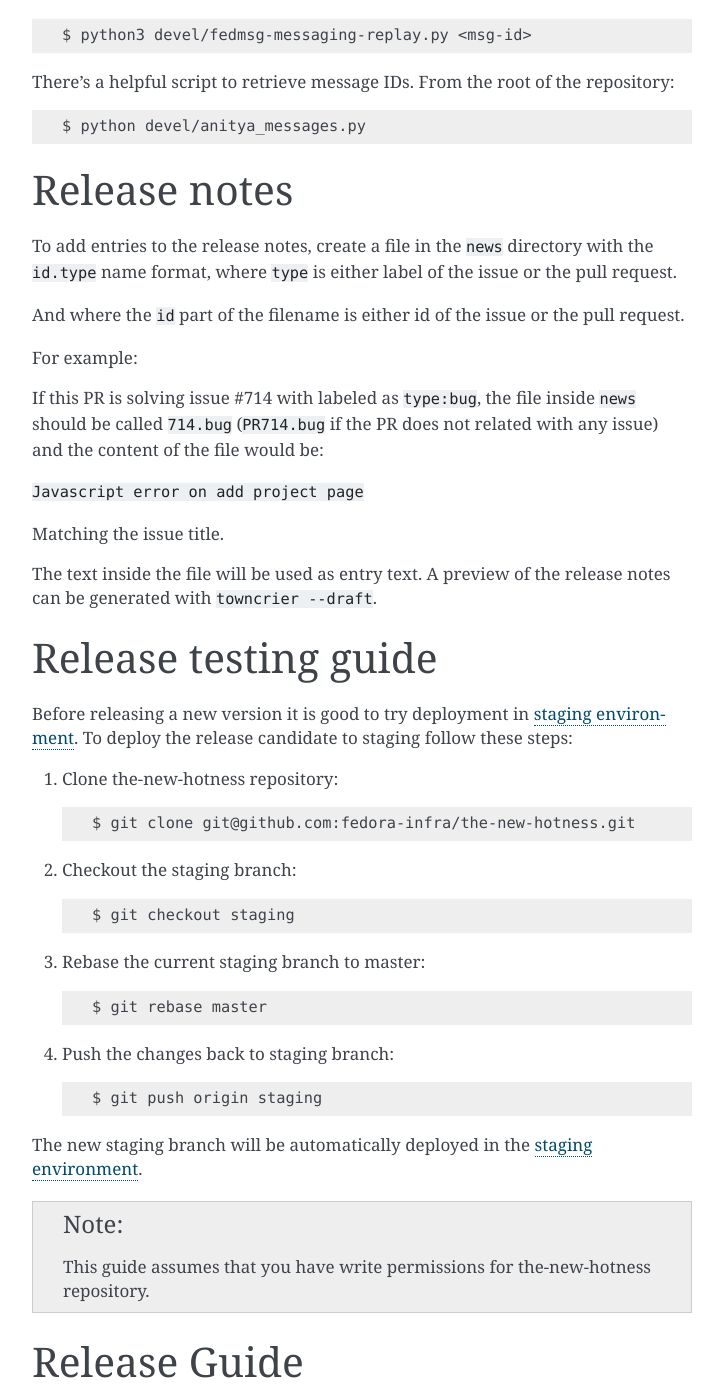
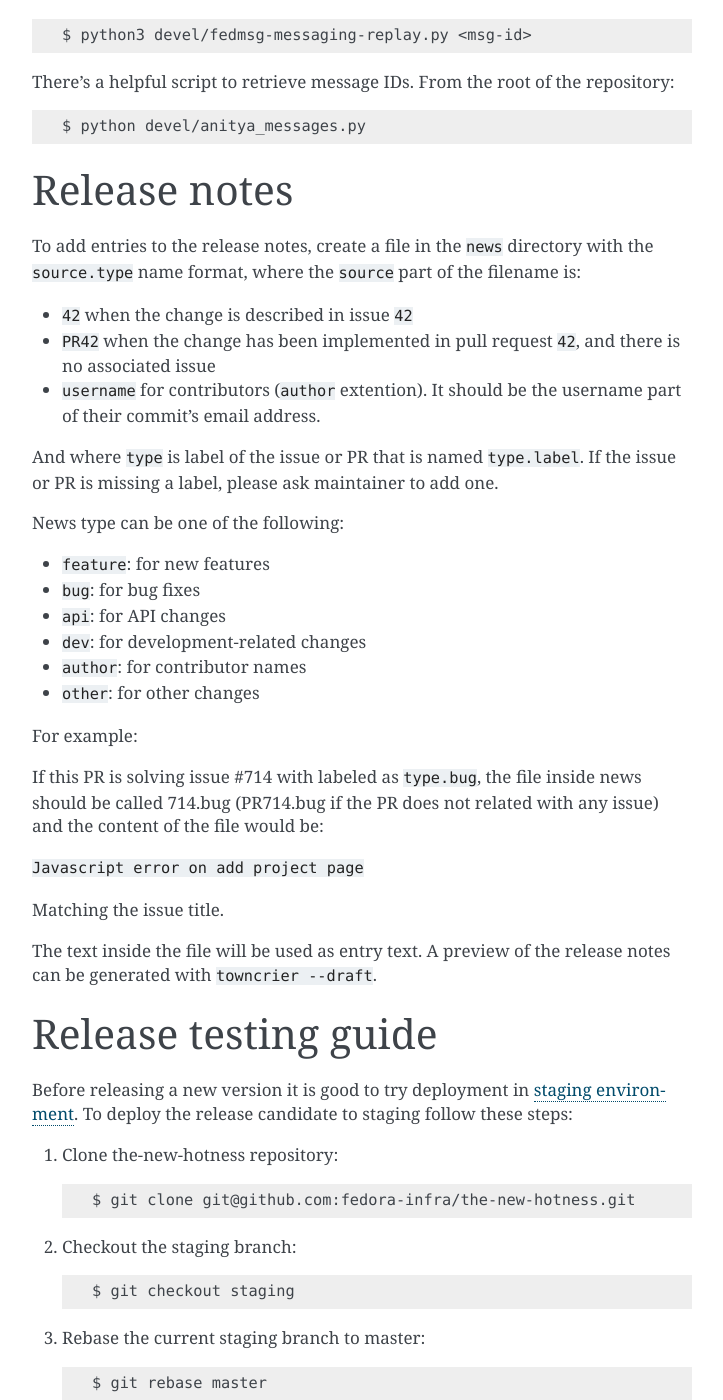
Before and after one commit to fedora-infra/the-new-hotness, a Sphinx documentation site: the page built from docs/dev-guide.rst, in a window 1280 px wide and 1400 px high, scrolled down 4633 px. Shown: the whole window, without its empty margins (388-1111 px from the left). Built offline with Sphinx 7.4.7, drawn with Linux system fonts in a browser that asks for light colours; the version number could not be read and is left out.

Commit message:
Optimize news 338 and dev-guide

```diff
--- a/docs/dev-guide.rst
+++ b/docs/dev-guide.rst
@@ -206,16 +206,28 @@ Release notes
 =============
 
 To add entries to the release notes, create a file in the ``news`` directory
-with the ``id.type`` name format, where ``type`` is either label of the
-issue or the pull request.
+with the ``source.type`` name format, where the ``source`` part of the filename is:
 
-And where the ``id`` part of the filename is either id of the issue or the pull
-request.
+* ``42`` when the change is described in issue ``42``
+* ``PR42`` when the change has been implemented in pull request ``42``, and
+  there is no associated issue
+* ``username`` for contributors (``author`` extention). It should be the
+  username part of their commit's email address.
+
+And where ``type`` is label of the issue or PR that is named ``type.label``. If the issue or PR is missing a label, please ask maintainer to add one.
+
+News type can be one of the following:
+
+* ``feature``: for new features
+* ``bug``: for bug fixes
+* ``api``: for API changes
+* ``dev``: for development-related changes
+* ``author``: for contributor names
+* ``other``: for other changes
 
 For example:
 
-If this PR is solving issue #714 with labeled as ``type:bug``, the file inside ``news`` should be called ``714.bug`` (``PR714.bug`` if the PR does not related with any issue)
-and the content of the file would be:
+If this PR is solving issue #714 with labeled as ``type.bug``, the file inside news should be called 714.bug (PR714.bug if the PR does not related with any issue) and the content of the file would be:
 
 ``Javascript error on add project page``
 
```
Also changed, not shown: 1 other file.
